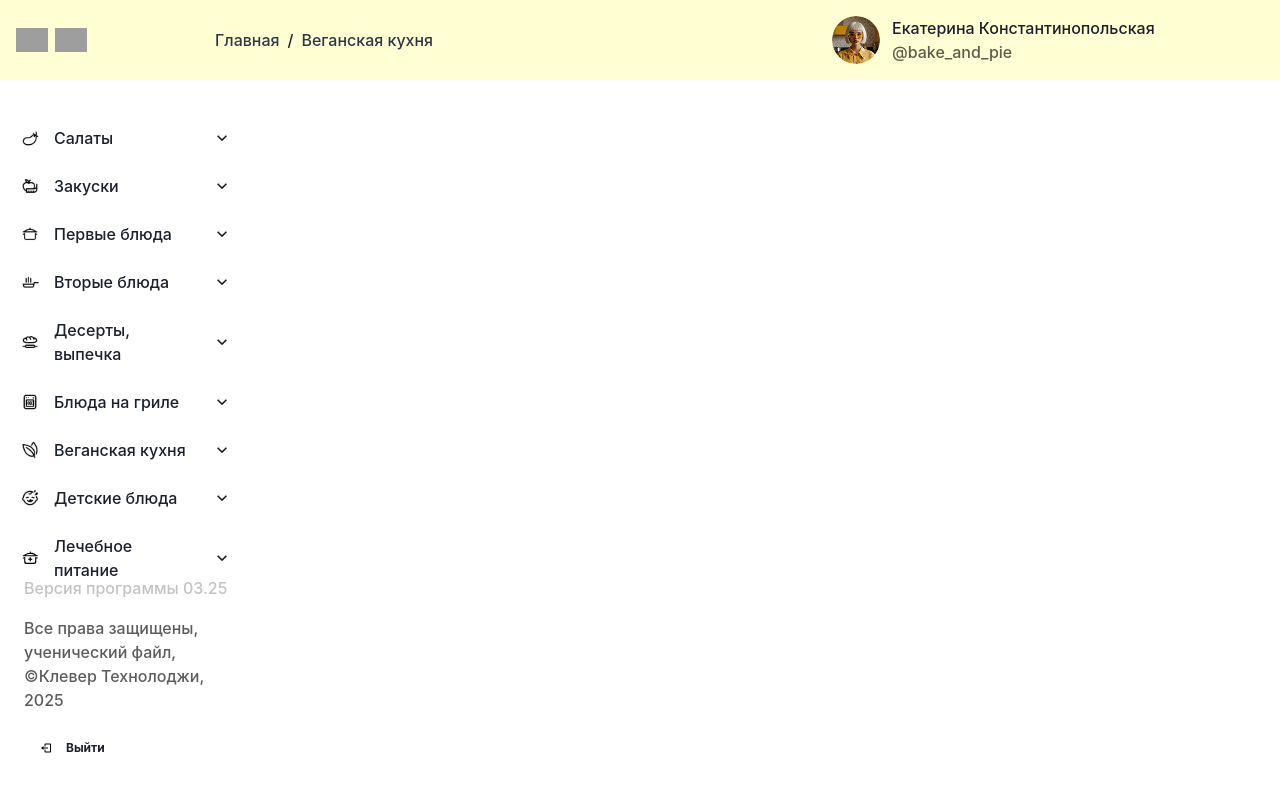
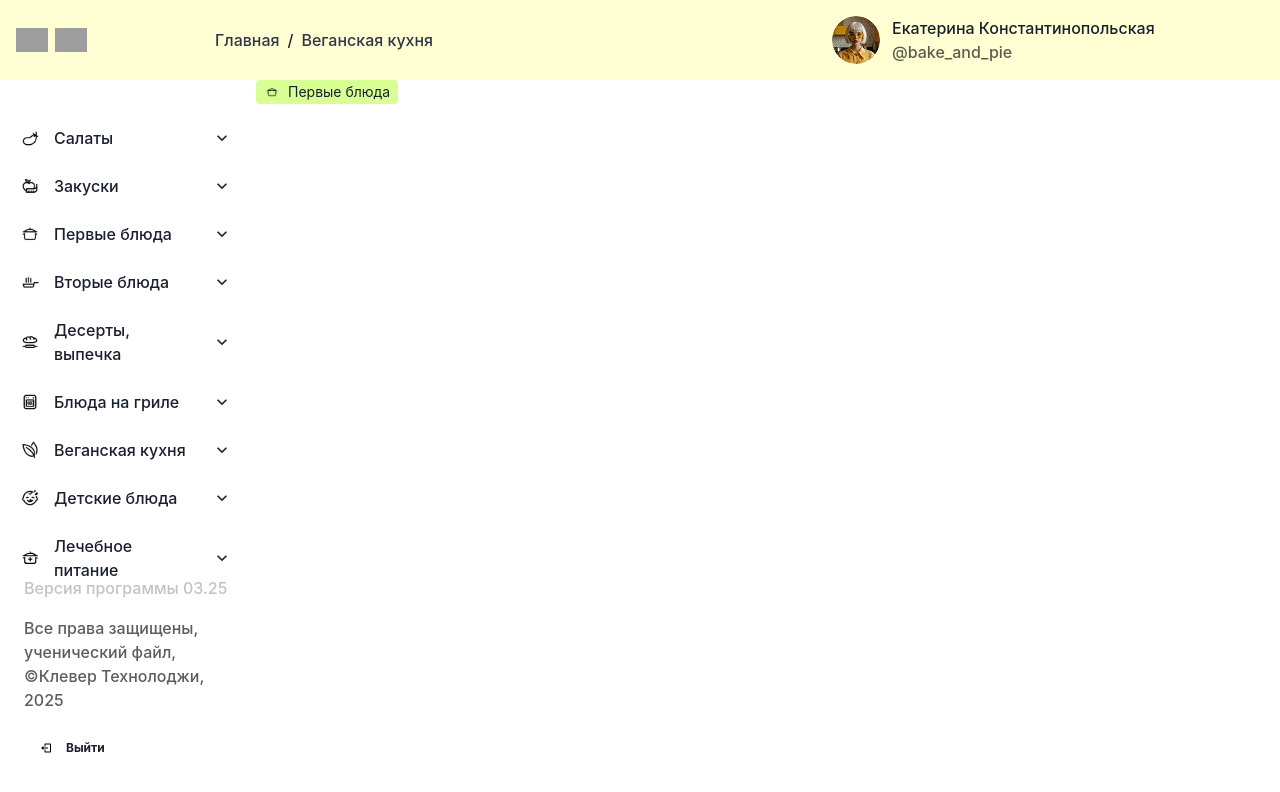
Before and after one commit to ClevertecFrontendLab/Isuzuri, a React (Vite) app: page / in a window 1280 px wide. Shown: the top 792 px of the page. Built offline with nearby package versions, Linux system fonts and the light colour scheme; grey boxes are pictures that could not be loaded.

Commit message:
feat((): add customBadge

```diff
--- a/src/app/App.tsx
+++ b/src/app/App.tsx
@@ -1,17 +1,25 @@
 import './App.css';
 
-import { Box, Flex } from '@chakra-ui/react';
+import { Flex } from '@chakra-ui/react';
 
+import PotIcon from './assets/icons/pot.svg';
+import CustomBadge from './components/common/CustomBadge';
 import Header from './components/Header/Header';
 import Sidebar from './components/Sidebar/Sidebar';
+
+const mockBadge = {
+    icon: PotIcon,
+    text: 'Первые блюда',
+};
 
 function App() {
     return (
         <Flex direction='column' height='100vh'>
             <Header />
-            <Box>
+            <Flex>
                 <Sidebar />
-            </Box>
+                <CustomBadge variant='lime' icon={mockBadge.icon} text={mockBadge.text} />
+            </Flex>
         </Flex>
     );
 }
--- a/src/app/components/Header/Header.tsx
+++ b/src/app/components/Header/Header.tsx
@@ -1,7 +1,7 @@
 import { Flex, useMediaQuery } from '@chakra-ui/react';
 
+import Breadcrumbs from '../common/Breadcrumbs';
 import ProfileStat from '../common/ProfileStat';
-import Breadcrumbs from './Breadcrumbs';
 import Burger from './Burger';
 import Logo from './Logo';
 import UserProfile from './UserProfile';
--- /dev/null
+++ b/src/app/components/common/CustomBadge.tsx
@@ -0,0 +1,12 @@
+import { Badge, Image, Text } from '@chakra-ui/react';
+
+const CustomBadge = ({ variant, icon, text }: { variant: string; icon: string; text: string }) => (
+    <Badge variant={variant}>
+        <Image src={icon} w='16px' />
+        <Text fontSize='14px' fontWeight='400' lineHeight='20px'>
+            {text}
+        </Text>
+    </Badge>
+);
+
+export default CustomBadge;
--- a/src/theme.ts
+++ b/src/theme.ts
@@ -11,11 +11,13 @@ const theme = extendTheme({
     breakpoints,
     colors: {
         white: '#ffffff',
+        blackAlpha: 'rgba(0, 0, 0, 0.06)',
         lime: {
             light: '#eaffc7',
             dark: '#2db100',
             main: '#c4ff61',
             yellow: '#ffffd3',
+            150: '#d7ff94',
         },
         gray: {
             light: 'rgba(0, 0, 0, 0.24)',
@@ -23,6 +25,27 @@ const theme = extendTheme({
             main: '#2d3748',
         },
     },
+    components: {
+        Badge: {
+            baseStyle: {
+                display: 'flex',
+                alignItems: 'center',
+                gap: '8px',
+                textTransform: 'none',
+                borderRadius: '4px',
+                padding: '2px 8px',
+                height: '24px',
+            },
+            variants: {
+                lime: {
+                    bg: 'lime.150',
+                },
+                black: {
+                    bg: 'blackAlpha',
+                },
+            },
+        },
+    },
 });
 
 export default theme;
```
Also changed, not shown: src/app/components/common/Breadcrumbs.tsx (renamed from src/app/components/Header/Breadcrumbs.tsx).
